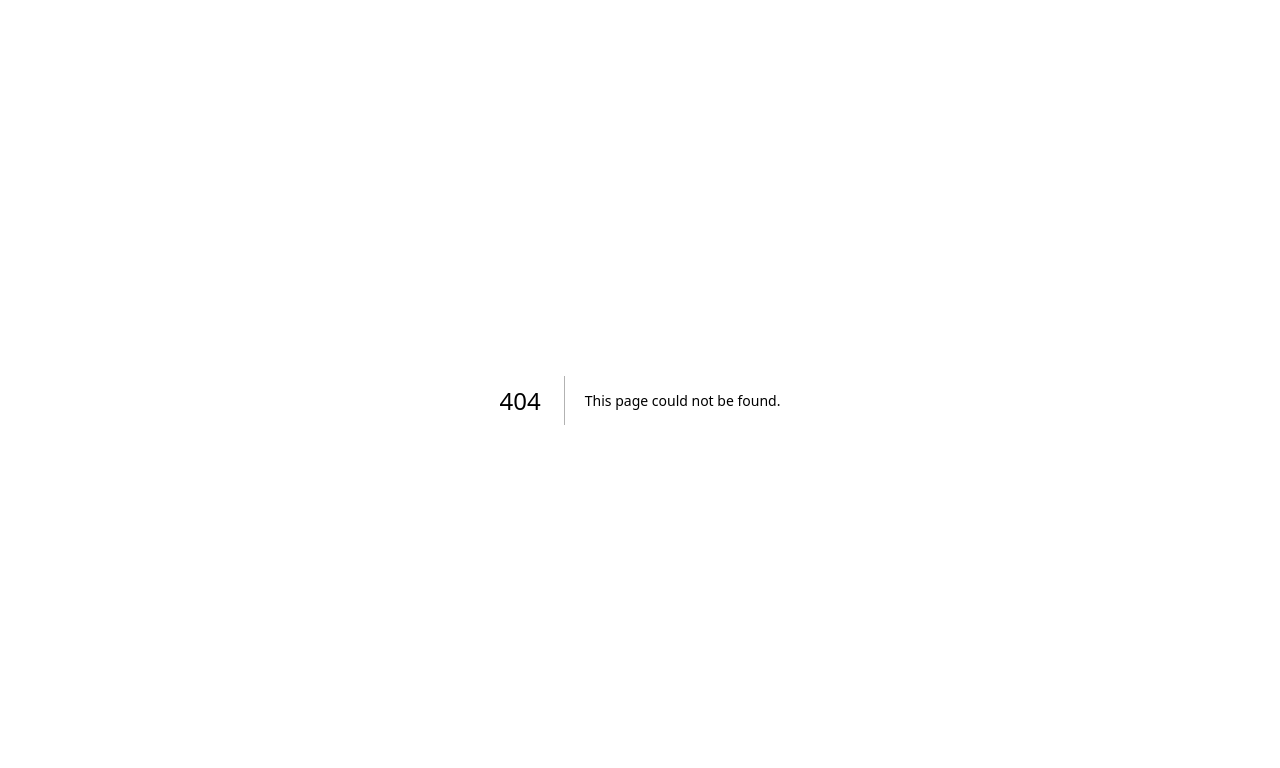
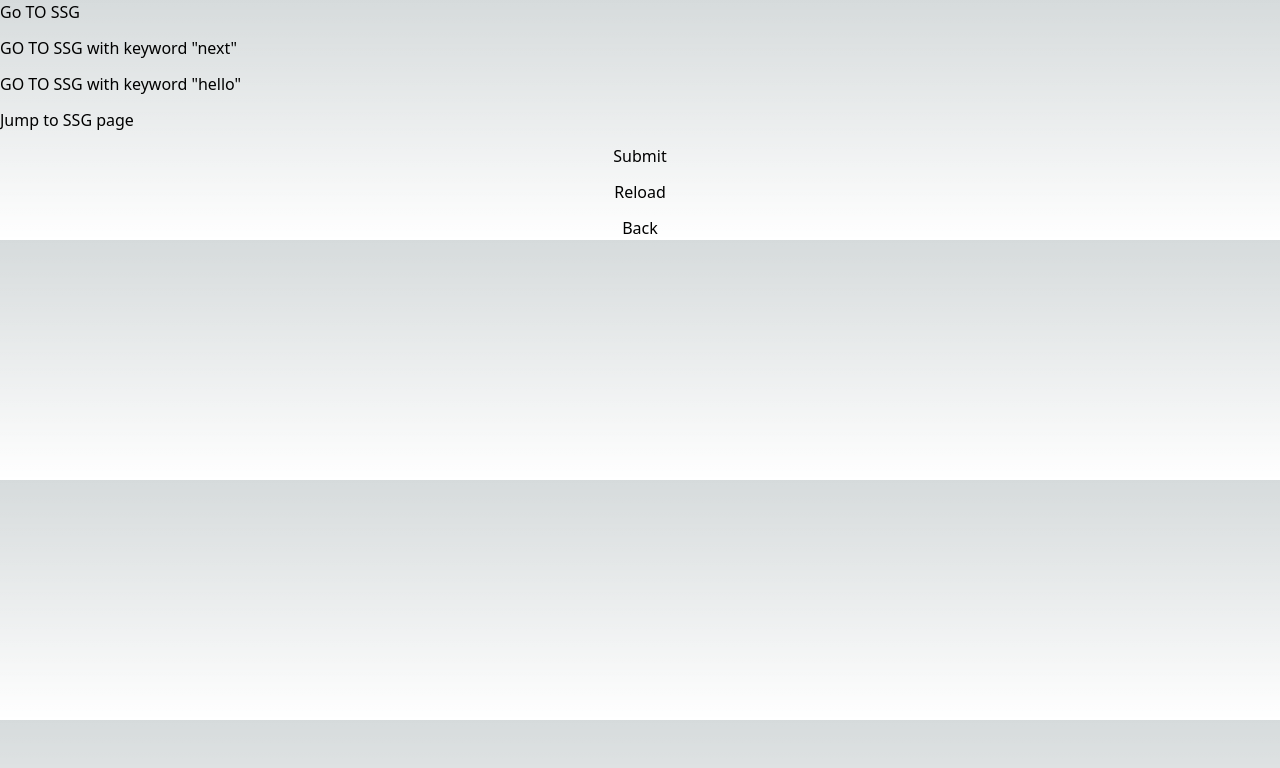
Before and after one commit to ai-biz20-sasaki/nextjs-sample02, a Next.js app: page /link in a window 1280 px wide. Before the commit this address had no page. Shown: the top 768 px of the page. Built offline with nearby package versions, Linux system fonts and the light colour scheme.

Commit message:
add src/pages/link.tsx

```diff
--- /dev/null
+++ b/src/pages/link.tsx
@@ -0,0 +1,68 @@
+import Link from 'next/link'
+import { useRouter } from 'next/router'
+import { useEffect } from 'react'
+
+// 型注釈が無くてもビルドが通るため省略
+function LinkSample() {
+  const router = useRouter()
+
+  const onSubmit = () => {
+    // /ssrへ遷移します
+    router.push('/ssr')
+
+    // 文字列の代わりにオブジェクトで指定できます
+    // /ssg?keyword=helloへ遷移します
+    router.push({
+      pathname: '/ssg',
+      query: { keyword: 'hello' },
+    })
+  }
+
+  const onClickReload = () => {
+    router.reload()
+  }
+
+  const onClickBack = () => {
+    router.back()
+  }
+
+  useEffect(() => {
+    // 遷移開始時のイベントを購読します
+    router.events.on('routeChangeStart', (url, { shallow }) => {
+      console.log('routeChangeStart', url)
+    })
+
+    // 遷移完了時のイベントを購読します
+    router.events.on('routeChangeComplete', (url, { shallow }) => {
+      console.log('routeChangeComplete', url)
+    })
+  }, [])
+
+  return (
+    <div style={{display: 'grid', gridTemplateColumns: '1fr', gap: '12px'}}>
+      <Link href="/ssg">
+        <a>Go TO SSG</a>
+      </Link>
+      <Link href="/ssg?keyword=next">
+        <a>GO TO SSG with keyword &quot;next&quot;</a>
+      </Link>
+      <Link
+        href={{
+          pathname: '/ssg',
+          query: { keyword: 'hello' },
+        }}>
+        <a>GO TO SSG with keyword &quot;hello&quot;</a>
+      </Link>
+      <Link href="/ssg">
+        {/* aの代わりにbuttonを使うと、onClickが呼ばれたタイミングで遷移します */}
+        <button>Jump to SSG page</button>
+      </Link>
+      <button onClick={onSubmit}>Submit</button>
+      <button onClick={onClickReload}>Reload</button>
+      <button onClick={onClickBack}>Back</button>
+
+    </div>
+  )
+}
+
+export default LinkSample
```
